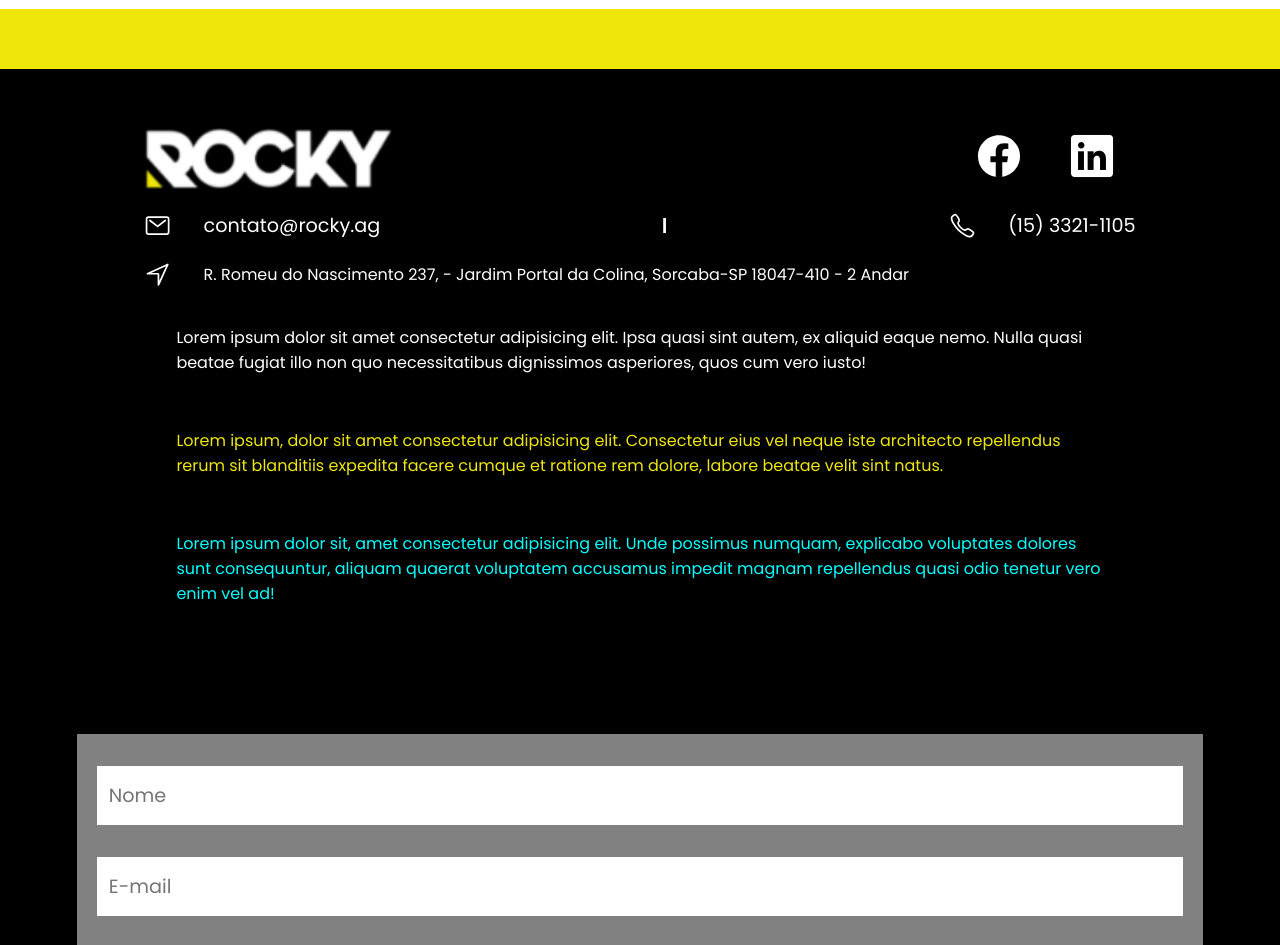
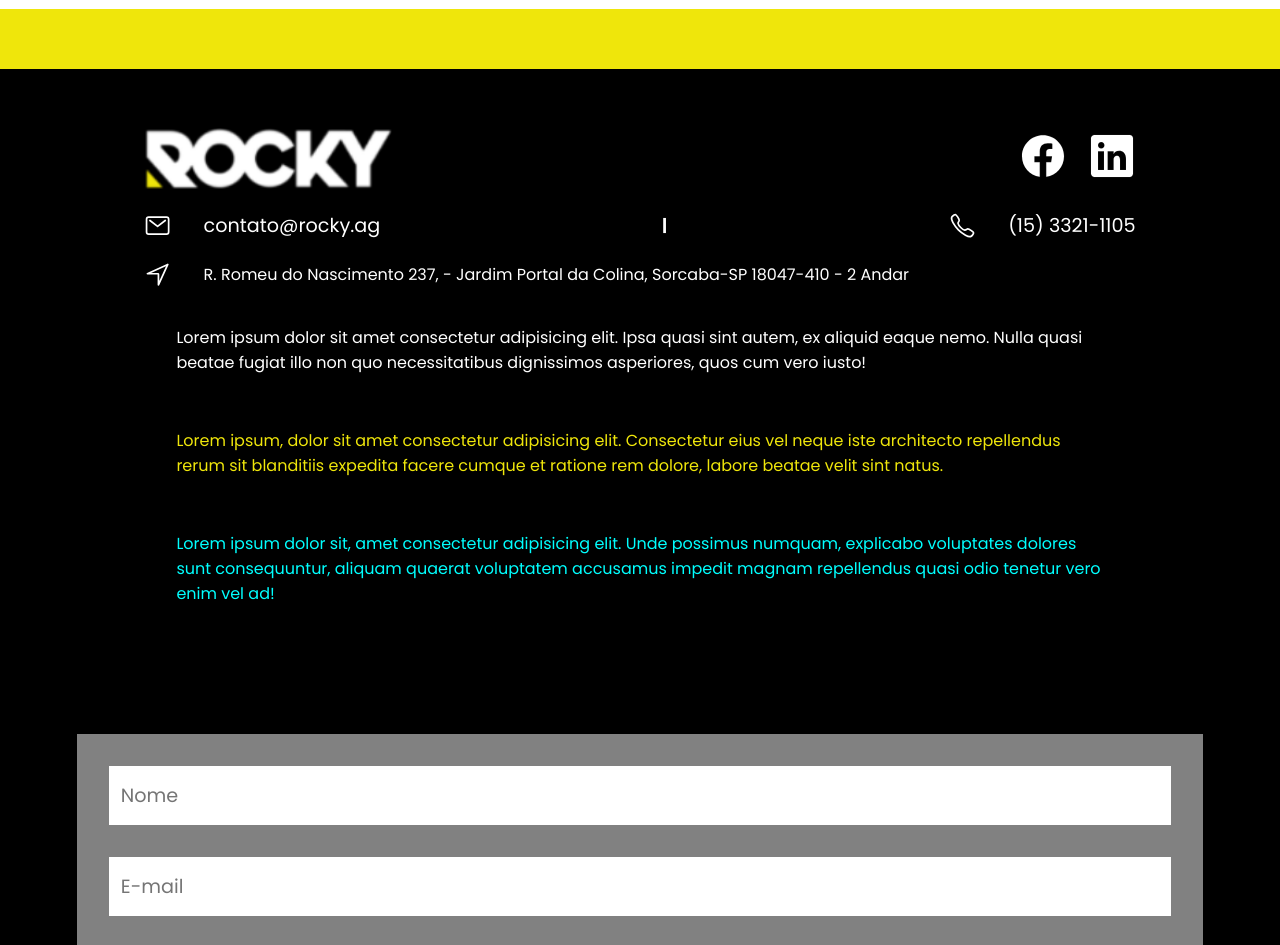
Before and after one commit to RenanLuca/Teste-Rocky, a plain HTML site: page index.html in a window 1280 px wide. Shown: the part 5260-6205 px from the top of the page. Drawn offline with nearby package versions, Linux system fonts and the light colour scheme.

Commit message:
box-sizing added

```diff
--- a/style.css
+++ b/style.css
@@ -12,6 +12,9 @@ body {
 .main {
     margin: auto;
     width: 90vw;
+}
+input {
+    box-sizing: border-box;
 }
 main {
     background-image: url(assets/web/bg.png);
@@ -292,7 +295,7 @@ footer {
 }
 .footer-redes ion-icon {
     font-size: 3rem;
-    margin: 0px 20px;
+    margin-left: 1rem;
     color: #fff;
 }
 .icon-footer {
```
